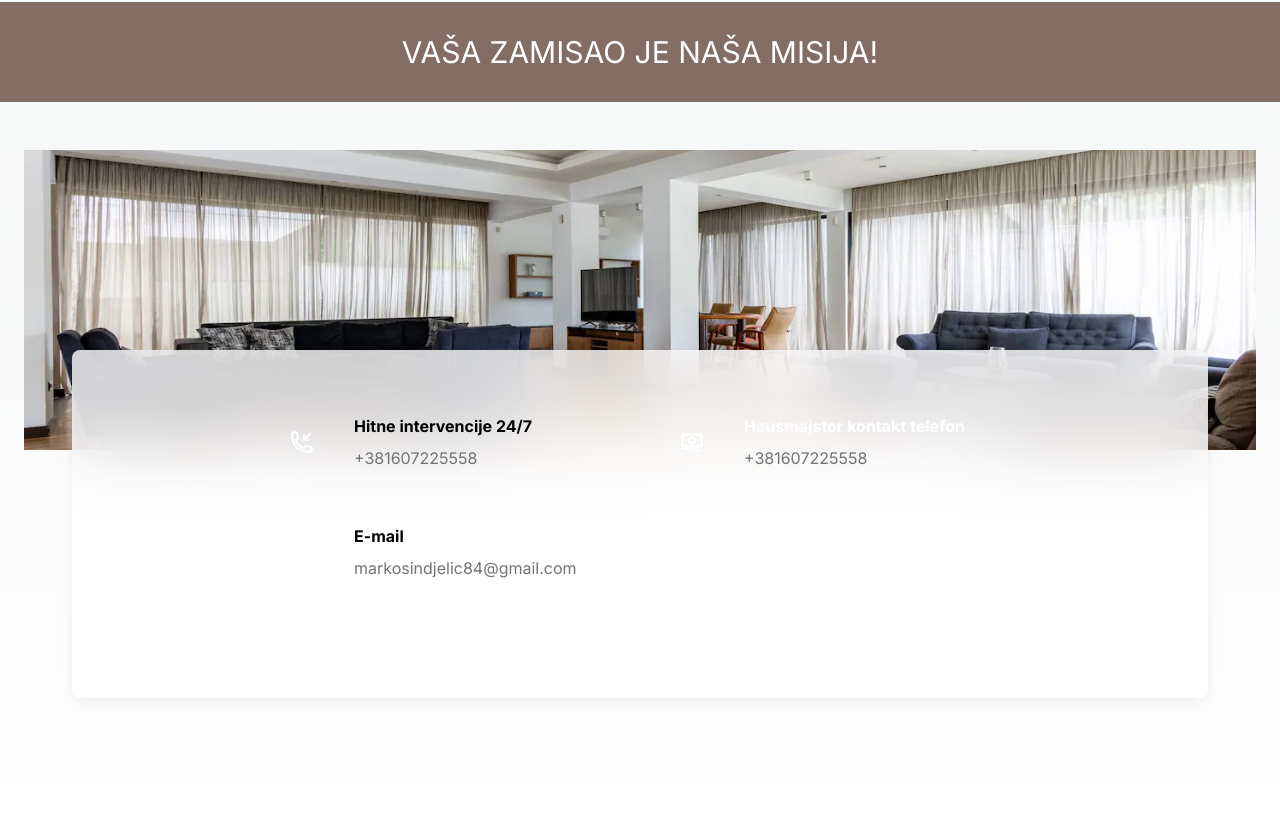
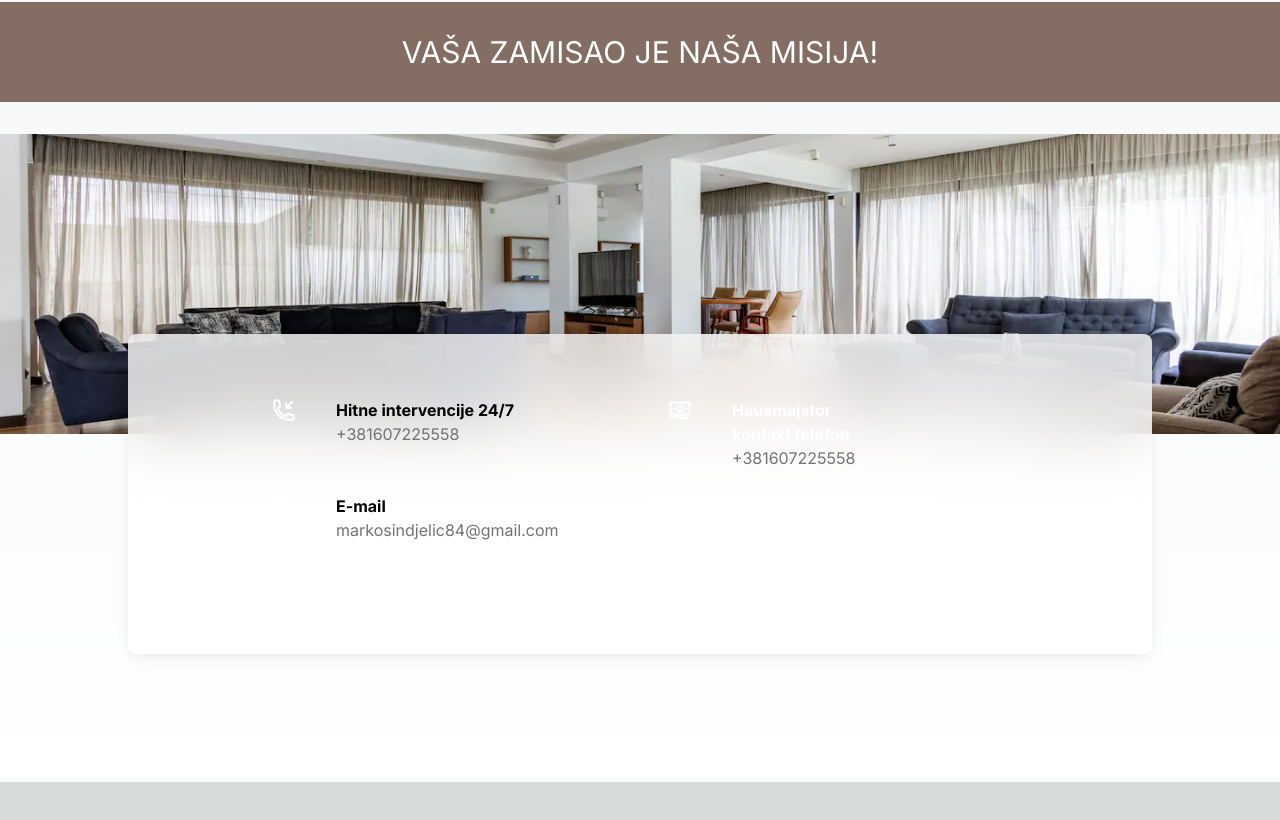
Before and after one commit to cehicm/ma-si-hausmajstor, a Next.js app: page / in a window 1280 px wide. Shown: the part 2860-3680 px from the top of the page. After the commit the page ends 3642 px from the top, so only its background shows below. Built offline with nearby package versions, Linux system fonts and the light colour scheme.

Commit message:
Clean up Contact component layput, styles

```diff
--- a/src/components/Contact.js
+++ b/src/components/Contact.js
@@ -2,18 +2,13 @@ import Link from "next/link";
 
 export default function Contact() {
 	return (
-		<div className="container my-12 mx-auto md:px-6">
-			<section className="mb-32">
+		<section className="m-6 md:m-0 mx-auto">
+			<div className="mb-10 lg:mb-32">
 				<div className="relative h-[300px] overflow-hidden bg-cover bg-[50%] bg-no-repeat bg-contact-bg"></div>
-				<div className="container px-6 md:px-12">
-					<div className="block rounded-lg bg-[hsla(0,0%,100%,0.8)] px-6 py-12 shadow-[0_2px_15px_-3px_rgba(0,0,0,0.07),0_10px_20px_-2px_rgba(0,0,0,0.04)] dark:bg-[hsla(0,0%,5%,0.7)] dark:shadow-black/20 md:py-16 md:px-12 -mt-[100px] backdrop-blur-[30px]">
-						<div className="flex flex-wrap">
-							<div className="w-full shrink-0 grow-0 basis-auto lg:w-3/4 mx-auto">
-								<div className="flex flex-wrap">
-									<div className="mb-12 w-full shrink-0 grow-0 basis-auto md:w-6/12 md:px-3 lg:w-full lg:px-6 xl:w-6/12">
+				<div className="block rounded-lg bg-[hsla(0,0%,100%,0.8)] px-6 py-12 shadow-[0_2px_15px_-3px_rgba(0,0,0,0.07),0_10px_20px_-2px_rgba(0,0,0,0.04)] dark:bg-[hsla(0,0%,5%,0.7)] dark:shadow-black/20 md:py-16 md:px-12 -mt-[100px] backdrop-blur-[30px] mx-6 max-w-lg md:max-w-2xl lg:max-w-5xl md:mx-auto">
+					<div className="grid md:grid-cols-2 gap-10 md:gap-6 max-w-3xl mx-auto">
 						<div className="flex items-start">
-											<div className="shrink-0">
-												<div className="inline-block rounded-md bg-primary-100 p-4 text-primary">
+							<div className="rounded-md bg-primary-100 p-4 md:pt-0 text-primary">
 								<svg
 									xmlns="http://www.w3.org/2000/svg"
 									fill="none"
@@ -29,9 +24,8 @@ export default function Contact() {
 									/>
 								</svg>
 							</div>
-											</div>
-											<Link href="tel:+381607225558" className="ml-6 grow">
-												<p className="mb-2 font-bold dark:text-white">
+							<Link href="tel:+381607225558" className="ml-3 lg:ml-6 grow">
+								<p className="font-bold dark:text-white">
 									Hitne intervencije 24/7
 								</p>
 
@@ -40,11 +34,8 @@ export default function Contact() {
 								</p>
 							</Link>
 						</div>
-									</div>
-									<div className="mb-12 w-full shrink-0 grow-0 basis-auto md:w-6/12 md:px-3 lg:w-full lg:px-6 xl:w-6/12">
-										<div className="flex items-start">
-											<div className="shrink-0">
-												<div className="inline-block rounded-md bg-primary-100 p-4 text-primary">
+						<div className="flex items-start w-full xl:w-6/12">
+							<div className="rounded-md bg-primary-100 p-4 md:pt-0 text-primary">
 								<svg
 									xmlns="http://www.w3.org/2000/svg"
 									fill="none"
@@ -60,9 +51,8 @@ export default function Contact() {
 									/>
 								</svg>
 							</div>
-											</div>
-											<Link href="tel:+381607225558" className="ml-6 grow">
-												<p className="mb-2 font-bold text-white">
+							<Link href="tel:+381607225558" className="ml-3 lg:ml-6 grow">
+								<p className="font-bold text-white">
 									Hausmajstor kontakt telefon
 								</p>
 								<p className="text-neutral-500 dark:text-neutral-200">
@@ -70,11 +60,10 @@ export default function Contact() {
 								</p>
 							</Link>
 						</div>
-									</div>
-									<div className="mb-12 w-full shrink-0 grow-0 basis-auto md:mb-0 md:w-6/12 md:px-3 lg:mb-12 lg:w-full lg:px-6 xl:w-6/12">
+						<div className="w-full md:mb-0 lg:mb-12 xl:w-6/12">
 							<div className="align-start flex">
-											<div className="shrink-0">
-												<div className="inline-block rounded-md bg-primary-100 p-4 text-primary">
+								<div>
+									<div className="inline-block rounded-md bg-primary-100 p-4 md:pt-0 text-primary">
 										<svg
 											xmlns="http://www.w3.org/2000/svg"
 											fill="none"
@@ -93,9 +82,9 @@ export default function Contact() {
 								</div>
 								<Link
 									href="mailto:markosindjelic84@gmail.com"
-												className="ml-6 grow"
+									className="ml-3 lg:ml-6 grow"
 								>
-												<p className="mb-2 font-bold dark:text-white">E-mail</p>
+									<p className="font-bold dark:text-white">E-mail</p>
 									<p className="text-neutral-500 dark:text-neutral-200">
 										markosindjelic84@gmail.com
 									</p>
@@ -105,9 +94,6 @@ export default function Contact() {
 					</div>
 				</div>
 			</div>
-					</div>
-				</div>
 		</section>
-		</div>
 	);
 }
```
Lines whose indentation alone changed are shown as unchanged.
